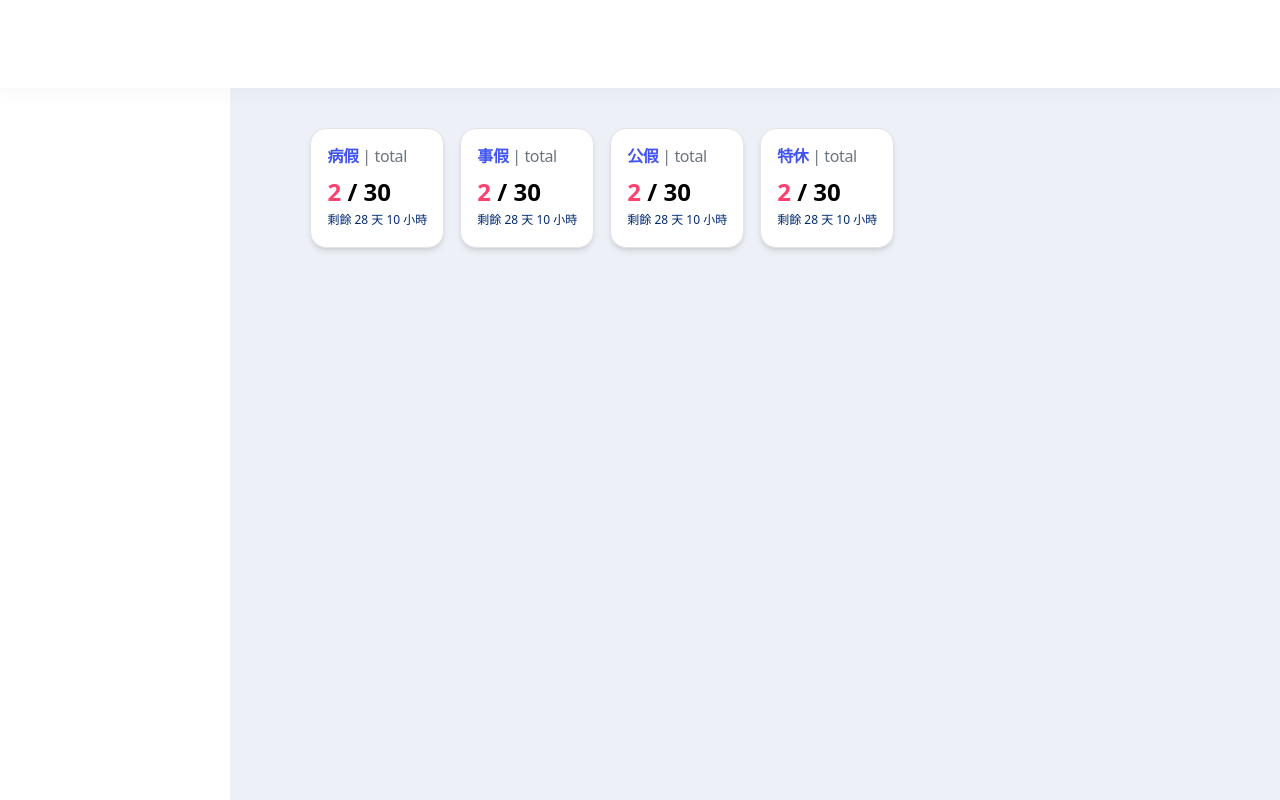
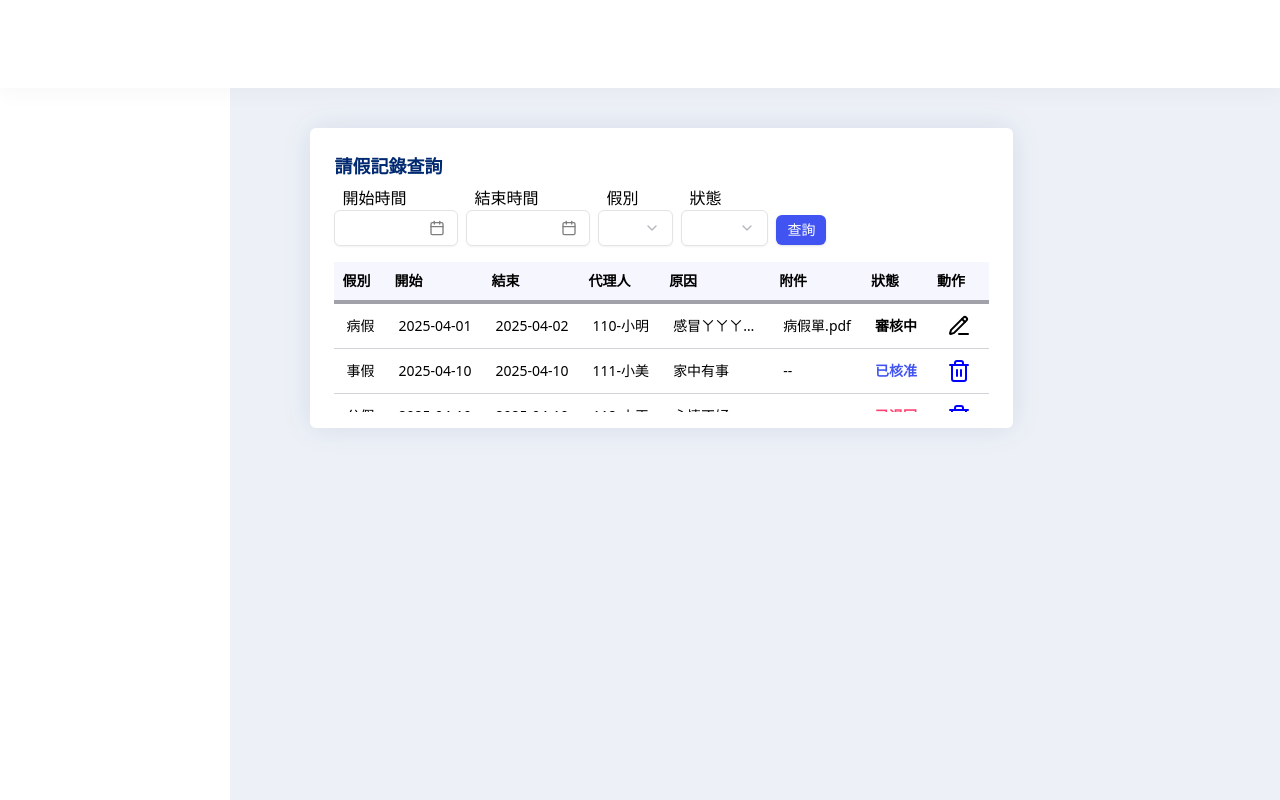
Before and after one commit to winniehuang0616/TSMC_Attendance_Management_System, a React (Vite) app in the folder frontend/: page / in a window 1280 px wide. Built offline with nearby package versions, Linux system fonts and the light colour scheme.

Commit message:
fix(LeaveCard & LeaveTable):UI

```diff
--- a/frontend/src/App.tsx
+++ b/frontend/src/App.tsx
@@ -1,15 +1,53 @@
+import { LeaveRecordTable } from "@/components/leaveRecordTable";
 import { Toaster } from "@/components/ui/toaster";
-import { LeaveBalanceOverview } from "@/components/leaveBalanceOverview";
+import { LeaveStatus } from "@/models/enum/leaveStatus";
+import type { Filter, LeaveRecord } from "@/models/leave";
+
+const records: LeaveRecord[] = [
+  {
+    id: "1",
+    type: "病假",
+    start: "2025-04-01",
+    end: "2025-04-02",
+    agent: "110-小明",
+    reason: "感冒ㄚㄚㄚㄚㄚㄚ ㄚㄚㄚㄚㄚㄚ ",
+    attachment: "病假單.pdf",
+    status: LeaveStatus.Pending,
+  },
+  {
+    id: "2",
+    type: "事假",
+    start: "2025-04-10",
+    end: "2025-04-10",
+    agent: "111-小美",
+    reason: "家中有事",
+    attachment: "",
+    status: LeaveStatus.Approved,
+  },
+  {
+    id: "3",
+    type: "公假",
+    start: "2025-04-10",
+    end: "2025-04-10",
+    agent: "112-小王",
+    reason: "心情不好",
+    attachment: "",
+    status: LeaveStatus.Rejected,
+  },
+];
 
 function App() {
+  const handleSearch = (filter: Filter) => {
+    console.log("搜尋條件", filter);
+  };
   return (
     <>
       <div className="flex h-screen flex-col">
         <div className="fixed left-0 right-0 z-10 h-[11%] bg-white shadow-header" />
         <div className="flex flex-1">
           <div className="w-[18%] bg-white shadow-sidebar" />
-          <div className="flex flex-1 overflow-auto bg-background pb-12 pl-20 pt-32">
-            <LeaveBalanceOverview />
+          <div className="flex flex-1 overflow-hidden bg-background pb-12 pl-20 pt-32">
+            <LeaveRecordTable records={records} onSearch={handleSearch} />
             <Toaster />
           </div>
         </div>
--- a/frontend/src/components/detailCard.tsx
+++ b/frontend/src/components/detailCard.tsx
@@ -1,3 +1,5 @@
+import { Trash2, Eye } from "lucide-react";
+
 import { toast } from "@/components/hooks/use-toast";
 import { Button } from "@/components/ui/button";
 import { Checkbox } from "@/components/ui/checkbox";
@@ -48,7 +50,13 @@ export function DetailCard() {
   return (
     <Dialog>
       <DialogTrigger asChild>
-        <Button variant="outline">icon</Button>
+        <div className="flex h-9 w-9 items-center justify-center rounded-full p-1 transition hover:cursor-pointer hover:bg-purple">
+          {detailData.status ? (
+            <Trash2 size={24} strokeWidth={2} color="blue" />
+          ) : (
+            <Eye size={24} strokeWidth={2} color="#FF4170" />
+          )}
+        </div>
       </DialogTrigger>
       <DialogContent className="sm:max-w-[400px]">
         <DialogHeader>
--- a/frontend/src/components/editCard.tsx
+++ b/frontend/src/components/editCard.tsx
@@ -4,6 +4,7 @@ import { useForm } from "react-hook-form";
 import { zodResolver } from "@hookform/resolvers/zod";
 import { format, setHours } from "date-fns";
 import { CalendarIcon, UploadCloudIcon } from "lucide-react";
+import { PencilLine } from "lucide-react";
 import { z } from "zod";
 
 import { useToast } from "@/components/hooks/use-toast";
@@ -100,7 +101,9 @@ export function EditCard() {
   return (
     <Dialog>
       <DialogTrigger asChild>
-        <Button variant="outline">edit</Button>
+        <div className="flex h-9 w-9 items-center justify-center rounded-full p-1 transition hover:cursor-pointer hover:bg-purple">
+          <PencilLine size={24} strokeWidth={2} />
+        </div>
       </DialogTrigger>
 
       <DialogContent className="sm:max-w-[450px]">
--- a/frontend/src/components/leaveBalanceCard.tsx
+++ b/frontend/src/components/leaveBalanceCard.tsx
@@ -19,7 +19,7 @@ export function LeaveBalanceCard({
   return (
     <Card
       className={cn(
-        "flex w-full max-w-[150px] h-[120px] flex-col rounded-2xl justify-center shadow-md",
+        "flex h-[120px] w-full max-w-[150px] flex-col justify-center rounded-2xl shadow-md",
         className,
       )}
     >
@@ -31,7 +31,7 @@ export function LeaveBalanceCard({
         <div className="mb-1 mt-1 text-2xl font-bold text-pink">
           {used} <span className="text-black">/ {total}</span>
         </div>
-        <p className="text-darkBlue text-xs">{remainingText}</p>
+        <p className="text-xs text-darkBlue">{remainingText}</p>
       </CardContent>
     </Card>
   );
--- a/frontend/src/components/leaveRecordTable.tsx
+++ b/frontend/src/components/leaveRecordTable.tsx
@@ -1,8 +1,8 @@
 import { useState } from "react";
 
 import { format } from "date-fns";
+import { CalendarIcon } from "lucide-react";
 
-import { Badge } from "@/components/ui/badge";
 import { Button } from "@/components/ui/button";
 import { Calendar } from "@/components/ui/calendar";
 import {
@@ -28,10 +28,13 @@ import {
 import { LeaveStatus } from "@/models/enum/leaveStatus";
 import type { Props } from "@/models/leave";
 
+import { DetailCard } from "./detailCard";
+import { EditCard } from "./editCard";
+
 const statusColor: Record<LeaveStatus, string> = {
-  [LeaveStatus.Pending]: "bg-yellow-100 text-yellow-800",
-  [LeaveStatus.Approved]: "bg-green-100 text-green-800",
-  [LeaveStatus.Rejected]: "bg-red-100 text-red-800",
+  [LeaveStatus.Pending]: "font-semibold text-black",
+  [LeaveStatus.Approved]: "font-semibold text-blue",
+  [LeaveStatus.Rejected]: "font-semibold text-pink",
 };
 
 const statusLabel: Record<LeaveStatus, string> = {
@@ -55,12 +58,21 @@ export function LeaveRecordTable({ records, onSearch }: Props) {
     });
   };
   return (
-    <div className="space-y-4">
-      <div className="grid grid-cols-1 gap-4 sm:grid-cols-5">
+    <div className="max-h-[300px] space-y-4 rounded-md bg-white p-6 shadow-element">
+      <h2 className="mb-[-10px] text-lg font-bold text-darkBlue">
+        請假記錄查詢
+      </h2>
+      <div className="flex items-center gap-2">
+        <div className="flex flex-col">
+          <p className="ml-2 font-medium">開始時間</p>
           <Popover>
             <PopoverTrigger asChild>
-            <Button variant="outline" className="w-full justify-start">
-              {startDate ? format(startDate, "yyyy-MM-dd") : "開始日期"}
+              <Button
+                variant="outline"
+                className="w-[124px] justify-start gap-2 px-3 font-light"
+              >
+                {startDate && format(startDate, "yyyy-MM-dd")}
+                <CalendarIcon className="ml-auto h-4 w-4 opacity-50" />
               </Button>
             </PopoverTrigger>
             <PopoverContent className="w-auto p-0">
@@ -71,21 +83,35 @@ export function LeaveRecordTable({ records, onSearch }: Props) {
               />
             </PopoverContent>
           </Popover>
+        </div>
 
+        <div className="flex flex-col">
+          <p className="ml-2 font-medium">結束時間</p>
           <Popover>
             <PopoverTrigger asChild>
-            <Button variant="outline" className="w-full justify-start">
-              {endDate ? format(endDate, "yyyy-MM-dd") : "結束日期"}
+              <Button
+                variant="outline"
+                className="w-[124px] justify-start gap-2 px-3 font-light"
+              >
+                {endDate && format(endDate, "yyyy-MM-dd")}
+                <CalendarIcon className="ml-auto h-4 w-4 opacity-50" />
               </Button>
             </PopoverTrigger>
             <PopoverContent className="w-auto p-0">
-            <Calendar mode="single" selected={endDate} onSelect={setEndDate} />
+              <Calendar
+                mode="single"
+                selected={endDate}
+                onSelect={setEndDate}
+              />
             </PopoverContent>
           </Popover>
+        </div>
 
+        <div className="flex flex-col">
+          <p className="ml-2 font-medium">假別</p>
           <Select onValueChange={setLeaveType} value={leaveType}>
-          <SelectTrigger>
-            <SelectValue placeholder="假別" />
+            <SelectTrigger className="w-[75px] px-3 font-light">
+              <SelectValue />
             </SelectTrigger>
             <SelectContent>
               <SelectItem value="病假">病假</SelectItem>
@@ -94,13 +120,16 @@ export function LeaveRecordTable({ records, onSearch }: Props) {
               <SelectItem value="公假">公假</SelectItem>
             </SelectContent>
           </Select>
+        </div>
 
+        <div className="flex flex-col">
+          <p className="ml-2 font-medium">狀態</p>
           <Select
             onValueChange={(value) => setStatus(value as LeaveStatus)}
             value={status}
           >
-          <SelectTrigger>
-            <SelectValue placeholder="狀態" />
+            <SelectTrigger className="w-[87px] px-3 font-light">
+              <SelectValue />
             </SelectTrigger>
             <SelectContent>
               <SelectItem value={LeaveStatus.Pending}>審核中</SelectItem>
@@ -108,11 +137,17 @@ export function LeaveRecordTable({ records, onSearch }: Props) {
               <SelectItem value={LeaveStatus.Rejected}>已退回</SelectItem>
             </SelectContent>
           </Select>
-
-        <Button onClick={handleSearch}>查詢</Button>
         </div>
 
-      <div className="h-min overflow-hidden rounded-xl border">
+        <Button
+          onClick={handleSearch}
+          className="mt-7 h-[30px] w-[50px] bg-blue text-white hover:bg-blue/90"
+        >
+          查詢
+        </Button>
+      </div>
+
+      <div className="max-h-[150px] overflow-auto">
         <Table>
           <TableHeader>
             <TableRow>
@@ -123,6 +158,7 @@ export function LeaveRecordTable({ records, onSearch }: Props) {
               <TableHead>原因</TableHead>
               <TableHead>附件</TableHead>
               <TableHead>狀態</TableHead>
+              <TableHead>動作</TableHead>
             </TableRow>
           </TableHeader>
           <TableBody>
@@ -134,10 +170,15 @@ export function LeaveRecordTable({ records, onSearch }: Props) {
                 <TableCell>{record.agent}</TableCell>
                 <TableCell>{record.reason}</TableCell>
                 <TableCell>{record.attachment || "--"}</TableCell>
+                <TableCell className={statusColor[record.status]}>
+                  {statusLabel[record.status]}
+                </TableCell>
                 <TableCell>
-                  <Badge className={statusColor[record.status]}>
-                    {statusLabel[record.status]}
-                  </Badge>
+                  {statusLabel[record.status] === "審核中" ? (
+                    <EditCard />
+                  ) : (
+                    <DetailCard />
+                  )}
                 </TableCell>
               </TableRow>
             ))}
--- a/frontend/src/components/ui/badge.tsx
+++ b/frontend/src/components/ui/badge.tsx
@@ -5,12 +5,12 @@ import { cva, type VariantProps } from "class-variance-authority";
 import { cn } from "@/lib/utils";
 
 const badgeVariants = cva(
-  "inline-flex items-center rounded-md border border-zinc-200 px-2.5 py-0.5 text-xs font-semibold transition-colors focus:outline-none focus:ring-2 focus:ring-zinc-950 focus:ring-offset-2 dark:border-zinc-800 dark:focus:ring-zinc-300",
+  "inline-flex items-center rounded-md border border-zinc-200 px-2.5 py-0.5 text-xs font-semibold transition-colors dark:border-zinc-800 dark:focus:ring-zinc-300",
   {
     variants: {
       variant: {
         default:
-          "border-transparent bg-zinc-900 text-zinc-50 shadow hover:bg-zinc-900/80 dark:bg-zinc-50 dark:text-zinc-900 dark:hover:bg-zinc-50/80",
+          "border-transparent bg-zinc-100 text-zinc-50 dark:bg-zinc-50 dark:text-zinc-900 dark:hover:bg-zinc-50/80",
         secondary:
           "border-transparent bg-zinc-100 text-zinc-900 hover:bg-zinc-100/80 dark:bg-zinc-800 dark:text-zinc-50 dark:hover:bg-zinc-800/80",
         destructive:
--- a/frontend/src/components/ui/card.tsx
+++ b/frontend/src/components/ui/card.tsx
@@ -35,7 +35,10 @@ const CardTitle = React.forwardRef<
 >(({ className, ...props }, ref) => (
   <div
     ref={ref}
-    className={cn("font-semibold leading-none tracking-tight text-blue mb-2", className)}
+    className={cn(
+      "mb-2 font-semibold leading-none tracking-tight text-blue",
+      className,
+    )}
     {...props}
   />
 ));
--- a/frontend/src/components/ui/table.tsx
+++ b/frontend/src/components/ui/table.tsx
@@ -9,7 +9,7 @@ const Table = React.forwardRef<
   <div className="relative w-full overflow-auto">
     <table
       ref={ref}
-      className={cn("w-full caption-bottom text-sm", className)}
+      className={cn("w-full caption-bottom", className)}
       {...props}
     />
   </div>
@@ -20,7 +20,11 @@ const TableHeader = React.forwardRef<
   HTMLTableSectionElement,
   React.HTMLAttributes<HTMLTableSectionElement>
 >(({ className, ...props }, ref) => (
-  <thead ref={ref} className={cn("[&_tr]:border-b", className)} {...props} />
+  <thead
+    ref={ref}
+    className={cn("border-b-4 border-zinc-400 bg-purple", className)}
+    {...props}
+  />
 ));
 TableHeader.displayName = "TableHeader";
 
@@ -58,7 +62,7 @@ const TableRow = React.forwardRef<
   <tr
     ref={ref}
     className={cn(
-      "border-b transition-colors hover:bg-zinc-100/50 data-[state=selected]:bg-zinc-100 dark:hover:bg-zinc-800/50 dark:data-[state=selected]:bg-zinc-800",
+      "border-b border-zinc-300 transition-colors data-[state=selected]:bg-zinc-100 dark:hover:bg-zinc-800/50 dark:data-[state=selected]:bg-zinc-800",
       className,
     )}
     {...props}
@@ -73,7 +77,7 @@ const TableHead = React.forwardRef<
   <th
     ref={ref}
     className={cn(
-      "h-10 px-2 text-left align-middle font-medium text-zinc-500 dark:text-zinc-400 [&:has([role=checkbox])]:pr-0 [&>[role=checkbox]]:translate-y-[2px]",
+      "h-10 px-2 text-left align-middle text-sm font-semibold dark:text-zinc-400 [&:has([role=checkbox])]:pr-0 [&>[role=checkbox]]:translate-y-[2px]",
       className,
     )}
     {...props}
@@ -88,7 +92,7 @@ const TableCell = React.forwardRef<
   <td
     ref={ref}
     className={cn(
-      "p-2 align-middle [&:has([role=checkbox])]:pr-0 [&>[role=checkbox]]:translate-y-[2px]",
+      "... max-w-[110px] truncate px-3 py-1 align-middle text-sm",
       className,
     )}
     {...props}
```
Lines whose indentation alone changed are shown as unchanged.
